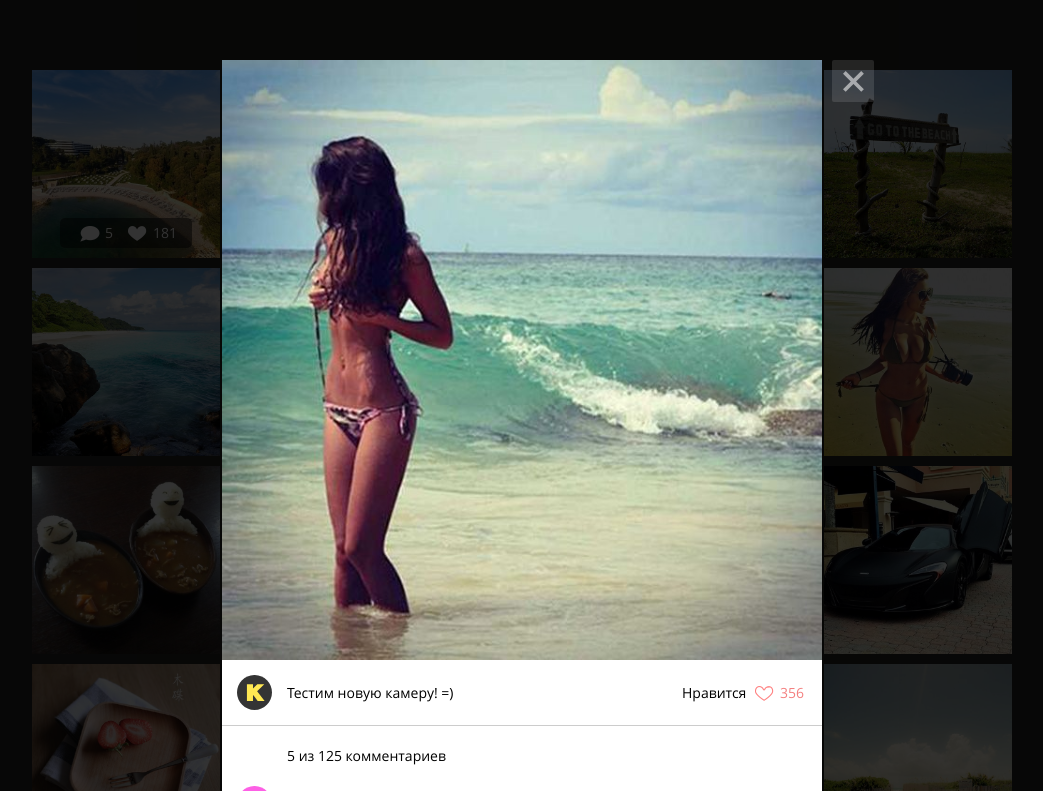
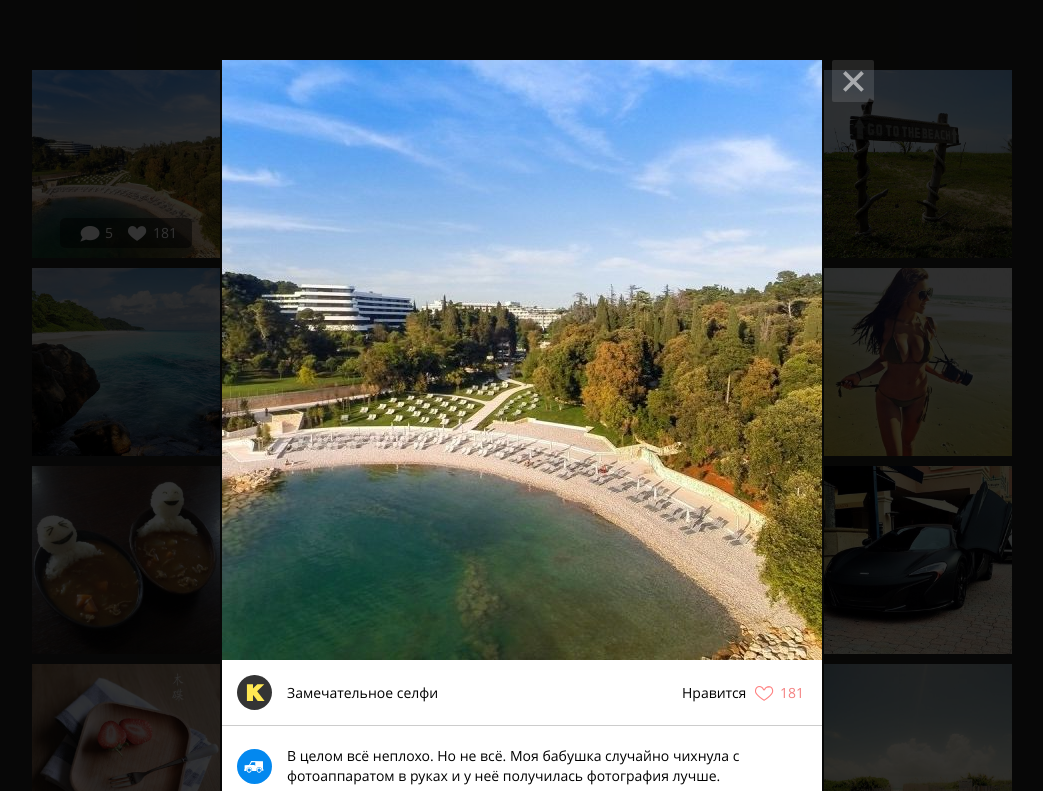
Before and after one commit to htmlacademy-javascript/189855-kekstagram-25, a website with bundled scripts: page index.html in a window 1280 px wide. Both pictures are taken after a click on the link 244 px from the left and 164 px from the top of the page. Shown: the top 791 px of the page, without its empty margins (118-1161 px from the left). Built offline with nearby package versions, Linux system fonts and the light colour scheme.

Commit message:
Отрисуй меня полностью 2 - доработал

```diff
--- a/index.html
+++ b/index.html
@@ -156,14 +156,6 @@
           <!-- Комментарии к изображению -->
           <div class="social__comment-count">5 из <span class="comments-count">125</span> комментариев</div>
           <ul class="social__comments">
-            <li class="social__comment">
-              <img class="social__picture" src="img/avatar-4.svg" alt="Аватар комментатора фотографии" width="35" height="35">
-              <p class="social__text">Мега фото! Просто обалдеть. Как вам так удалось?</p>
-            </li>
-            <li class="social__comment">
-              <img class="social__picture" src="img/avatar-3.svg" alt="Аватар комментатора фотографии" width="35" height="35">
-               <p class="social__text">Да это фоташоп!!!!!!!!</p>
-            </li>
           </ul>
 
           <!-- Кнопка для загрузки новой порции комментариев -->
@@ -234,6 +226,13 @@
     <div class="img-upload__message  img-upload__message--loading">Загружаем...</div>
   </template>
 
+  <template id="comment">
+    <li class="social__comment">
+      <img class="social__picture" src="" alt="" width="35" height="35">
+       <p class="social__text"></p>
+    </li>
+  </template>
+
   <script src="pristine/pristine.min.js"></script>
   <script src="js/main.js" type="module"></script>
 </body>
--- a/js/full-image.js
+++ b/js/full-image.js
@@ -1,7 +1,7 @@
 import { isEscapeKey } from './util.js';
 
 const bigPicture = document.querySelector('.big-picture');
-const bigPictureImg = bigPicture.querySelector('.big-picture__img');
+const bigPictureImg = bigPicture.querySelector('.big-picture__img img');
 const likesCount = bigPicture.querySelector('.likes-count');
 const commentsCount = bigPicture.querySelector('.comments-count');
 const socialComments = bigPicture.querySelector('.social__comments');
@@ -10,10 +10,11 @@ const blockCommentCount = bigPicture.querySelector('.social__comment-count');
 const blockUploadingNewComments = bigPicture.querySelector('.comments-loader');
 const body = document.querySelector('body');
 const bigPictureCancel = bigPicture.querySelector('.big-picture__cancel');
-
+const socialComment = document.querySelector('#comment').content.querySelector('.social__comment');
 
 const getBigPictureComment = (comment) => {
-  const commentItem = socialComments.cloneNode(true);
+  const commentItem = socialComment.cloneNode(true);
+
   commentItem.querySelector('.social__picture').src = comment.avatar;
   commentItem.querySelector('.social__picture').alt = comment.name;
   commentItem.querySelector('.social__text').textContent = comment.message;
@@ -21,6 +22,8 @@ const getBigPictureComment = (comment) => {
 };
 
 const createCommentsFragment = (fragmentsComment) => {
+  socialComments.innerHTML = '';
+
   const fragment = document.createDocumentFragment();
   fragmentsComment.forEach((comment) => {
     const newComment = getBigPictureComment(comment);
@@ -32,13 +35,16 @@ const createCommentsFragment = (fragmentsComment) => {
 const openBigPicture = (bigImage) => {
   body.classList.add('modal-open');
   bigPicture.classList.remove('hidden');
-  bigPictureImg.querySelector(bigPictureImg).src = bigImage.url;
-  bigPicture.querySelector(likesCount).textContent = bigImage.likes;
-  bigPicture.querySelector(commentsCount).textContent = bigImage.comments.length;
-  bigPicture.querySelector(socialDescription).textContent = bigImage.description;
-  createCommentsFragment(bigImage.comments);
   blockCommentCount.classList.add('hidden');
   blockUploadingNewComments.classList.add('hidden');
+
+  bigPictureImg.src = bigImage.url;
+  likesCount.textContent = bigImage.likes;
+  commentsCount.textContent = bigImage.comments.length;
+  socialDescription.textContent = bigImage.description;
+
+  createCommentsFragment(bigImage.comments);
+
   document.addEventListener('keydown', onBigPictureEscPress);
   bigPictureCancel.addEventListener('click', onBigPictureCancelClick);
 };
--- a/js/rendering-mini.js
+++ b/js/rendering-mini.js
@@ -7,7 +7,8 @@ const picturesListElement = document.querySelector('.pictures');
 const renderMini = (photos) => {
   const photoMatchingListFragment = document.createDocumentFragment();
 
-  photos.forEach(({url, likes, comments}) => {
+  photos.forEach((photo) => {
+    const {url, likes, comments} = photo;
     const photoMatchingElement = photoMatchingTemplate.cloneNode(true);
     photoMatchingElement.querySelector('.picture__img').src = url;
     photoMatchingElement.querySelector('.picture__likes').textContent = likes;
@@ -15,7 +16,7 @@ const renderMini = (photos) => {
     photoMatchingListFragment.appendChild(photoMatchingElement);
 
     photoMatchingElement.addEventListener('click', () => {
-      openBigPicture(photos);
+      openBigPicture(photo);
     });
   });
 
```
